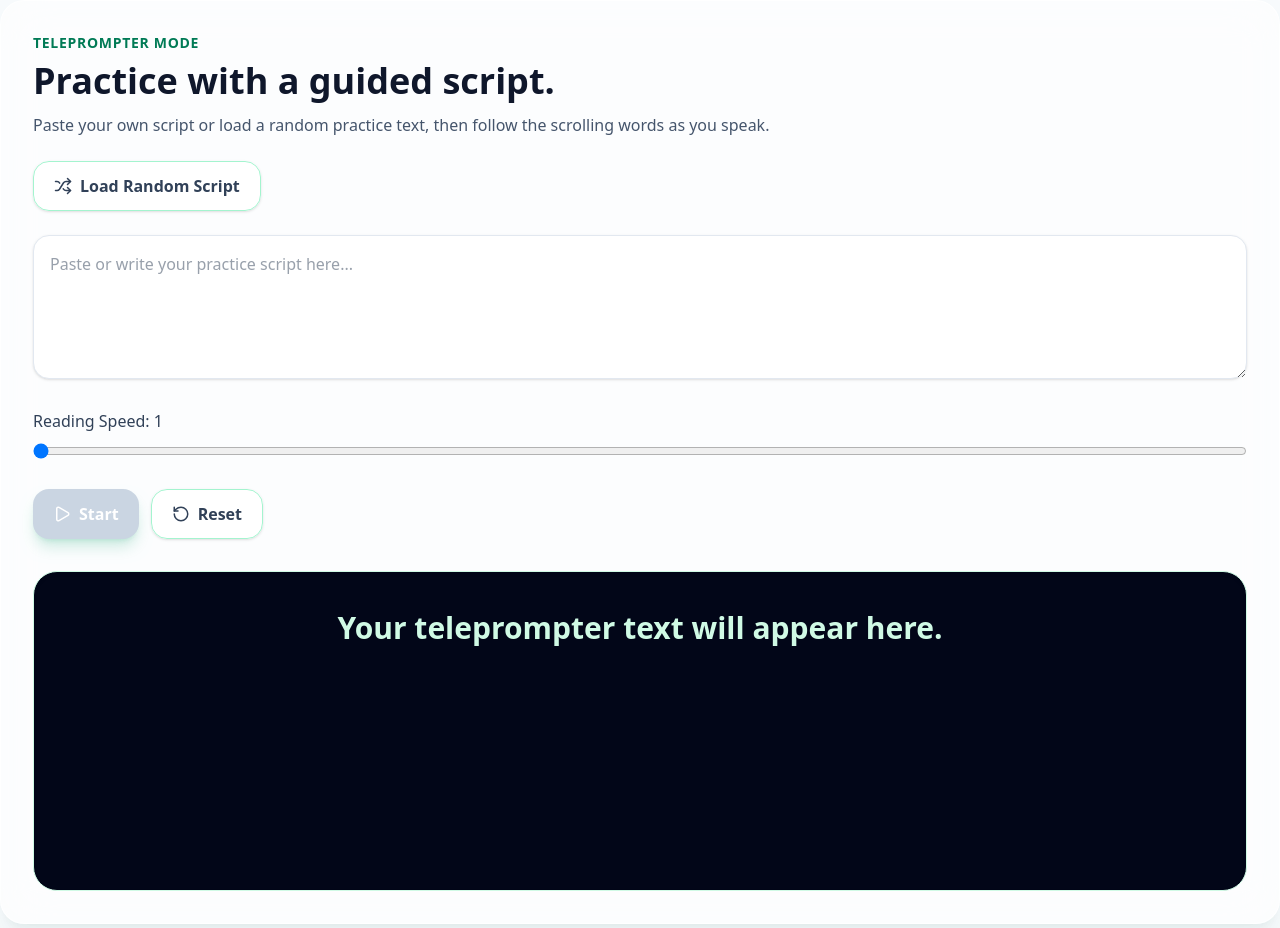
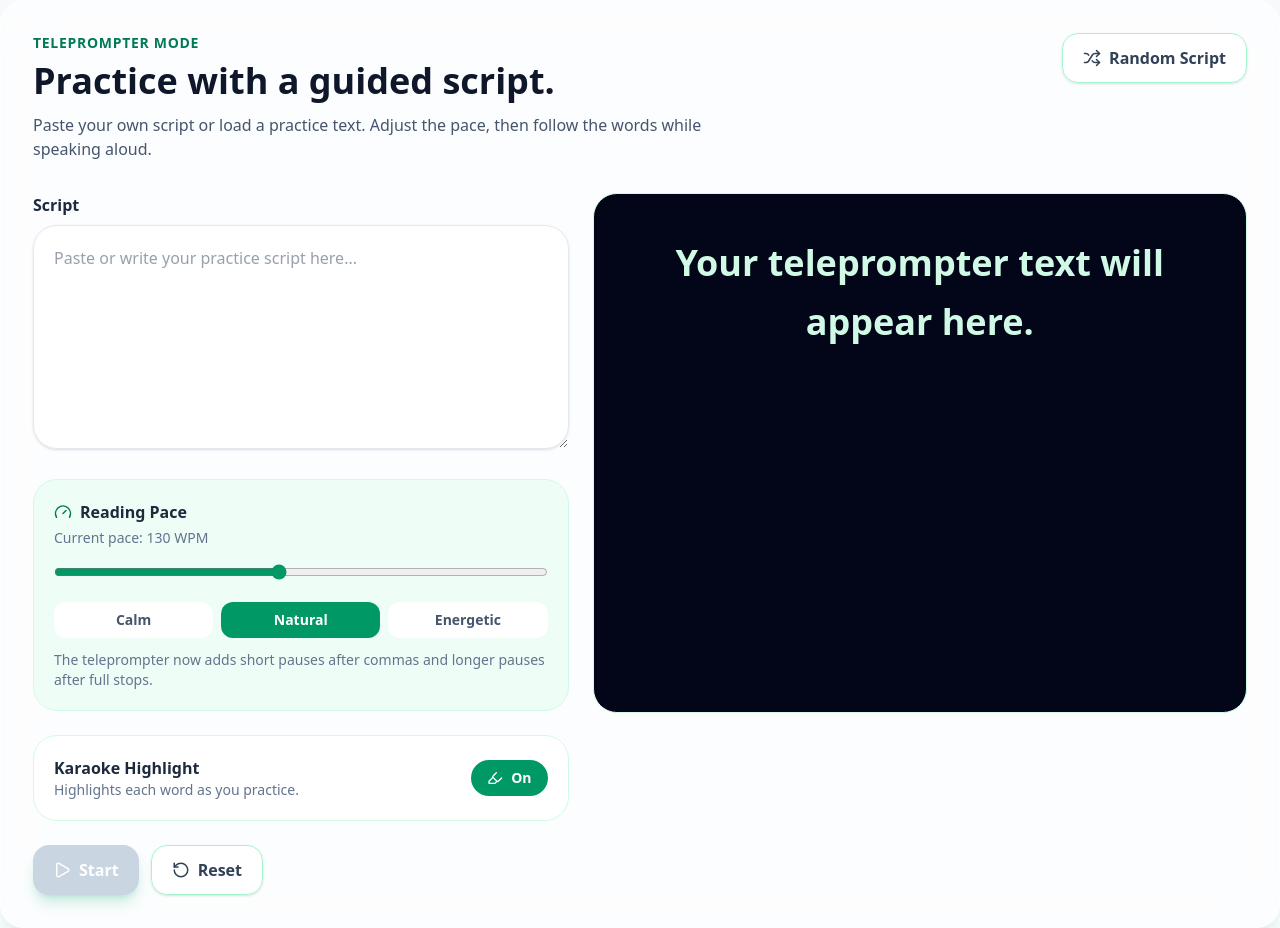
Before and after one commit to cjtarre/speakup, a React (Vite) app in the folder client/: page /teleprompter in a window 1280 px wide. Built offline with nearby package versions, Linux system fonts and the light colour scheme.

Commit message:
feat: enhance teleprompter experience

```diff
--- a/client/src/pages/TeleprompterPage.jsx
+++ b/client/src/pages/TeleprompterPage.jsx
@@ -1,7 +1,14 @@
-import { useEffect, useRef, useState } from "react";
-import { Play, Pause, RotateCcw, Shuffle } from "lucide-react";
+import { useEffect, useMemo, useRef, useState } from "react";
+import {
+  Play,
+  Pause,
+  RotateCcw,
+  Shuffle,
+  Highlighter,
+  Gauge,
+} from "lucide-react";
 
-import { teleprompterScripts } from "../../data/teleprompterScripts";
+import { teleprompterScripts } from "../data/teleprompterScripts";
 
 function Teleprompter() {
   const scrollRef = useRef(null);
@@ -9,22 +16,58 @@ function Teleprompter() {
   const [script, setScript] = useState("");
   const [scriptTitle, setScriptTitle] = useState("");
   const [isPlaying, setIsPlaying] = useState(false);
-  const [speed, setSpeed] = useState(1);
+  const [wordsPerMinute, setWordsPerMinute] = useState(130);
+  const [highlightEnabled, setHighlightEnabled] = useState(true);
+  const [activeWordIndex, setActiveWordIndex] = useState(0);
+
+  const words = useMemo(() => {
+    return script.trim().split(/\s+/).filter(Boolean);
+  }, [script]);
+
+  function getWordDelay(word) {
+    const baseDelay = 60000 / wordsPerMinute;
+
+    if (/[.!?]$/.test(word)) return baseDelay * 2.2;
+    if (/[,;:]$/.test(word)) return baseDelay * 1.5;
+
+    return baseDelay;
+  }
 
   useEffect(() => {
-    let intervalId;
+    if (!isPlaying || !scrollRef.current || words.length === 0) return;
 
-    if (isPlaying && scrollRef.current) {
-      intervalId = setInterval(() => {
-        scrollRef.current.scrollTop += speed;
-      }, 50);
+    const currentWord = words[activeWordIndex] || "";
+    const delay = getWordDelay(currentWord);
+
+    const timeoutId = setTimeout(() => {
+      scrollRef.current.scrollTop += wordsPerMinute / 70;
+
+      if (highlightEnabled) {
+        setActiveWordIndex((prev) => {
+          if (prev >= words.length - 1) {
+            setIsPlaying(false);
+            return prev;
           }
 
-    return () => clearInterval(intervalId);
-  }, [isPlaying, speed]);
+          return prev + 1;
+        });
+      } else {
+        scrollRef.current.scrollTop += wordsPerMinute / 40;
+      }
+    }, delay);
+
+    return () => clearTimeout(timeoutId);
+  }, [
+    isPlaying,
+    activeWordIndex,
+    words,
+    wordsPerMinute,
+    highlightEnabled,
+  ]);
 
   function resetTeleprompter() {
     setIsPlaying(false);
+    setActiveWordIndex(0);
 
     if (scrollRef.current) {
       scrollRef.current.scrollTop = 0;
@@ -39,20 +82,64 @@ function Teleprompter() {
 
     setScript(randomScript.text);
     setScriptTitle(`${randomScript.title} • ${randomScript.category}`);
-    setIsPlaying(false);
-
-    if (scrollRef.current) {
-      scrollRef.current.scrollTop = 0;
-    }
+    resetTeleprompter();
   }
 
   function handleScriptChange(e) {
     setScript(e.target.value);
-    setScriptTitle("Custom Script");
+    setScriptTitle(e.target.value.trim() ? "Custom Script" : "");
+    resetTeleprompter();
+  }
+
+  function renderHighlightedScript() {
+    if (!script.trim()) {
+      return "Your teleprompter text will appear here.";
+    }
+
+    if (!highlightEnabled) {
+      return script;
+    }
+
+    let wordCounter = 0;
+    const lines = script.split("\n");
+
+    return lines.map((line, lineIndex) => {
+      const lineParts = line.split(/(\s+)/);
+
+      return (
+        <span key={`line-${lineIndex}`}>
+          {lineParts.map((part, partIndex) => {
+            if (/^\s+$/.test(part) || part === "") {
+              return part;
+            }
+
+            const currentIndex = wordCounter;
+            wordCounter += 1;
+
+            return (
+              <span
+                key={`${lineIndex}-${partIndex}-${part}`}
+                className={
+                  currentIndex === activeWordIndex
+                    ? "rounded-lg bg-emerald-400 px-1.5 py-0.5 text-slate-950"
+                    : "text-emerald-100"
+                }
+              >
+                {part}
+              </span>
+            );
+          })}
+
+          {lineIndex < lines.length - 1 && <br />}
+        </span>
+      );
+    });
   }
 
   return (
-    <div className="rounded-3xl border border-white/70 bg-white/60 p-8 shadow-xl shadow-emerald-900/5 backdrop-blur-xl">
+    <div className="rounded-3xl border border-white/70 bg-white/60 p-6 shadow-xl shadow-emerald-900/5 backdrop-blur-xl md:p-8">
+      <div className="flex flex-col gap-6 lg:flex-row lg:items-start lg:justify-between">
+        <div>
           <p className="text-sm font-semibold uppercase tracking-wider text-emerald-700">
             Teleprompter Mode
           </p>
@@ -61,44 +148,105 @@ function Teleprompter() {
             Practice with a guided script.
           </h1>
 
-      <p className="mt-3 text-slate-600">
-        Paste your own script or load a random practice text, then follow the
-        scrolling words as you speak.
+          <p className="mt-3 max-w-2xl text-slate-600">
+            Paste your own script or load a practice text. Adjust the pace, then
+            follow the words while speaking aloud.
           </p>
+        </div>
 
-      <div className="mt-6 flex flex-wrap gap-3">
         <button
           onClick={loadRandomScript}
-          className="inline-flex items-center gap-2 rounded-2xl border border-emerald-200 bg-white/70 px-5 py-3 font-semibold text-slate-700 shadow-sm transition hover:bg-white"
+          className="inline-flex items-center justify-center gap-2 rounded-2xl border border-emerald-200 bg-white/70 px-5 py-3 font-semibold text-slate-700 shadow-sm transition hover:bg-white"
         >
           <Shuffle size={18} />
-          Load Random Script
+          Random Script
         </button>
       </div>
+
+      <div className="mt-8 grid gap-6 lg:grid-cols-[0.9fr_1.1fr]">
+        <div className="space-y-6">
+          <div>
+            <label className="mb-2 block font-semibold text-slate-800">
+              Script
+            </label>
 
             <textarea
               value={script}
               onChange={handleScriptChange}
               placeholder="Paste or write your practice script here..."
-        className="mt-6 min-h-36 w-full rounded-2xl border border-slate-200 bg-white p-4 text-slate-700 shadow-sm outline-none transition focus:border-emerald-400"
+              className="min-h-56 w-full rounded-3xl border border-slate-200 bg-white/80 p-5 text-slate-700 shadow-sm outline-none transition focus:border-emerald-400"
             />
+          </div>
 
-      <div className="mt-6">
-        <label className="mb-2 block font-medium text-slate-700">
-          Reading Speed: {speed}
-        </label>
+          <div className="rounded-3xl border border-emerald-100 bg-emerald-50/80 p-5">
+            <div className="flex items-center gap-2 text-slate-800">
+              <Gauge size={18} className="text-emerald-700" />
+              <p className="font-semibold">Reading Pace</p>
+            </div>
+
+            <p className="mt-1 text-sm text-slate-500">
+              Current pace: {wordsPerMinute} WPM
+            </p>
 
             <input
               type="range"
-          min="1"
-          max="6"
-          value={speed}
-          onChange={(e) => setSpeed(Number(e.target.value))}
-          className="w-full"
+              min="80"
+              max="190"
+              step="10"
+              value={wordsPerMinute}
+              onChange={(e) => setWordsPerMinute(Number(e.target.value))}
+              className="mt-4 w-full accent-emerald-600"
             />
+
+            <div className="mt-4 grid grid-cols-3 gap-2 text-sm">
+              {[100, 130, 160].map((wpm) => (
+                <button
+                  key={wpm}
+                  onClick={() => setWordsPerMinute(wpm)}
+                  className={`rounded-xl px-3 py-2 font-semibold transition ${
+                    wordsPerMinute === wpm
+                      ? "bg-emerald-600 text-white"
+                      : "bg-white text-slate-600 hover:bg-emerald-100"
+                  }`}
+                >
+                  {wpm === 100 ? "Calm" : wpm === 130 ? "Natural" : "Energetic"}
+                </button>
+              ))}
             </div>
 
-      <div className="mt-6 flex flex-wrap gap-3">
+            <p className="mt-3 text-sm text-slate-500">
+              The teleprompter now adds short pauses after commas and longer
+              pauses after full stops.
+            </p>
+          </div>
+
+          <div className="flex flex-col gap-4 rounded-3xl border border-emerald-100 bg-white/70 p-5 sm:flex-row sm:items-center sm:justify-between">
+            <div>
+              <p className="font-semibold text-slate-800">
+                Karaoke Highlight
+              </p>
+              <p className="text-sm text-slate-500">
+                Highlights each word as you practice.
+              </p>
+            </div>
+
+            <button
+              onClick={() => {
+                setHighlightEnabled((prev) => !prev);
+                setActiveWordIndex(0);
+              }}
+              className={`inline-flex items-center justify-center gap-2 rounded-full px-4 py-2 text-sm font-semibold transition ${
+                highlightEnabled
+                  ? "bg-emerald-600 text-white"
+                  : "bg-slate-100 text-slate-600"
+              }`}
+            >
+              <Highlighter size={16} />
+              {highlightEnabled ? "On" : "Off"}
+            </button>
+          </div>
+
+          <div className="flex flex-wrap gap-3">
             <button
               onClick={() => setIsPlaying((prev) => !prev)}
               disabled={!script.trim()}
@@ -116,20 +264,22 @@ function Teleprompter() {
               Reset
             </button>
           </div>
+        </div>
 
         <div
           ref={scrollRef}
-        className="mt-8 h-80 overflow-y-auto rounded-3xl border border-emerald-100 bg-slate-950 p-8 text-center shadow-inner"
+          className="h-[520px] overflow-y-auto rounded-3xl border border-emerald-100 bg-slate-950 p-6 text-center shadow-inner md:p-10"
         >
           {scriptTitle && (
-          <p className="mb-6 text-sm font-semibold uppercase tracking-wider text-emerald-400">
+            <p className="mb-8 text-sm font-semibold uppercase tracking-wider text-emerald-400">
               {scriptTitle}
             </p>
           )}
 
-        <p className="whitespace-pre-wrap text-3xl font-semibold leading-relaxed text-emerald-100">
-          {script || "Your teleprompter text will appear here."}
+          <p className="whitespace-pre-wrap text-2xl font-semibold leading-relaxed text-emerald-100 md:text-4xl md:leading-relaxed">
+            {renderHighlightedScript()}
           </p>
+        </div>
       </div>
     </div>
   );
```
Lines whose indentation alone changed are shown as unchanged.
